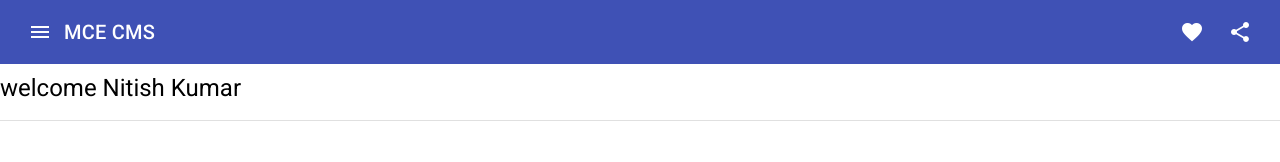
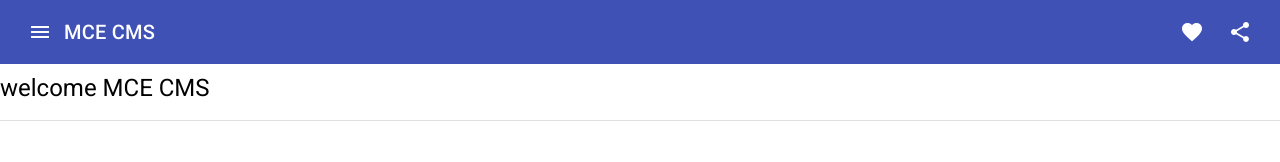
Before and after one commit to nitishoutlook/college-management-system-, an Angular app: page / in a window 1280 px wide. Shown: the top 162 px of the page. Built offline with nearby package versions, Linux system fonts and the light colour scheme.

Commit message:
updated code

```diff
--- a/src/app/app.component.html
+++ b/src/app/app.component.html
@@ -1,9 +1,7 @@
 <app-header></app-header>
 
-
 <mat-list>
-   <h1> welcome Nitish Kumar</h1>
-    <mat-divider></mat-divider>
-
-  </mat-list>
+  <h1>welcome MCE CMS</h1>
+  <mat-divider></mat-divider>
+</mat-list>
 <router-outlet />
```
